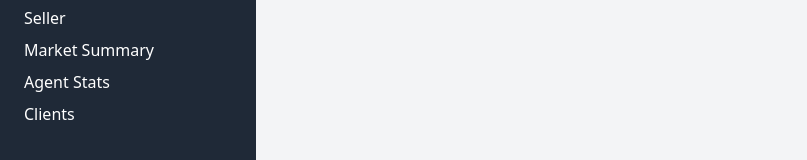
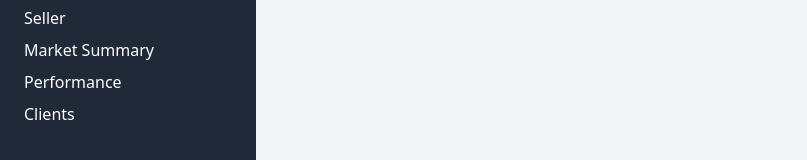
Before and after one commit to malsarraf98/agentgpt-prototype, a Next.js app: page / in a window 1280 px wide. Shown: the part 166-326 px from the top of the page, without its empty margins (0-807 px from the left). Built offline with nearby package versions, Linux system fonts and the light colour scheme.

Commit message:
Update Layout.js

```diff
--- a/components/Layout.js
+++ b/components/Layout.js
@@ -11,7 +11,7 @@ export default function Layout({ children }) {
           <Link href="/buyer" className="hover:underline">Buyer</Link>
           <Link href="/seller" className="hover:underline">Seller</Link>
           <Link href="/market-summary" className="hover:underline">Market Summary</Link>
-          <Link href="/agent-stats" className="hover:underline">Agent Stats</Link>
+          <Link href="/performance" className="hover:underline">Performance</Link>
           <Link href="/clients" className="hover:underline">Clients</Link>
         </nav>
       </aside>
```
